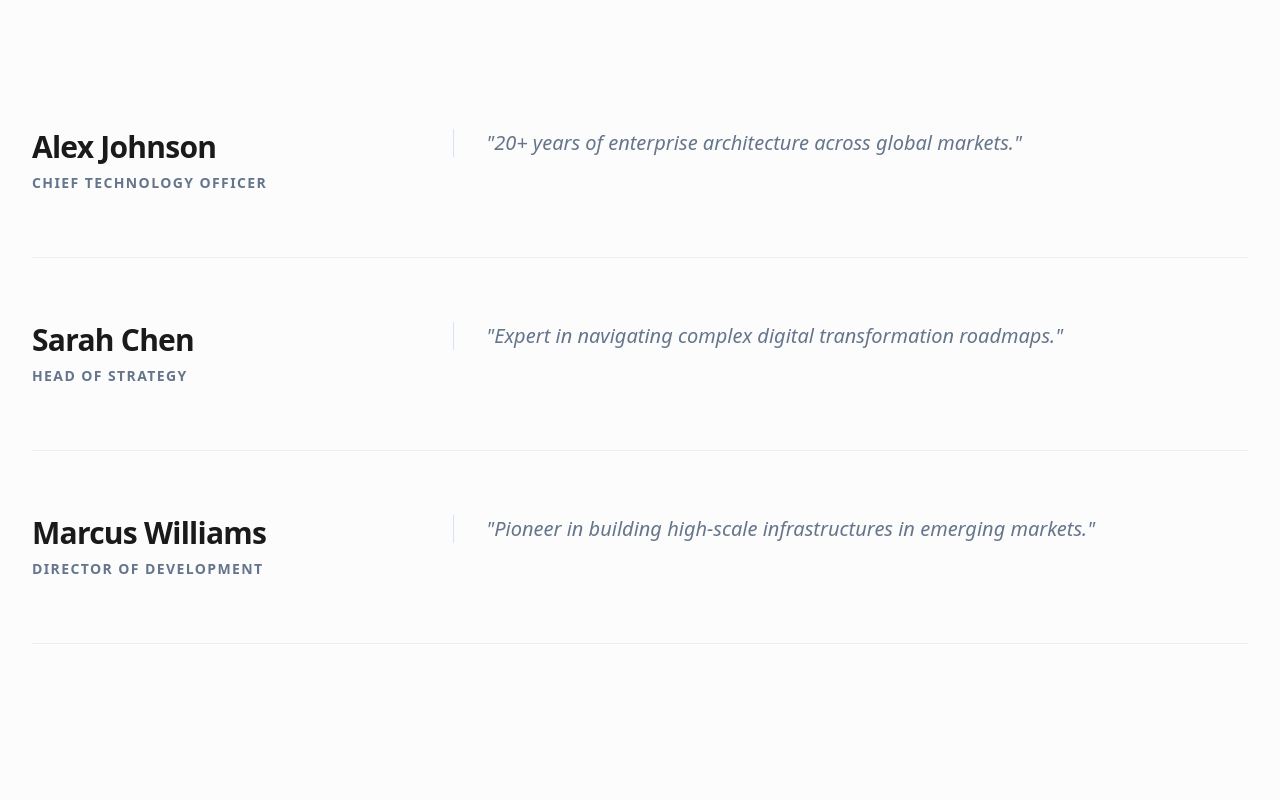
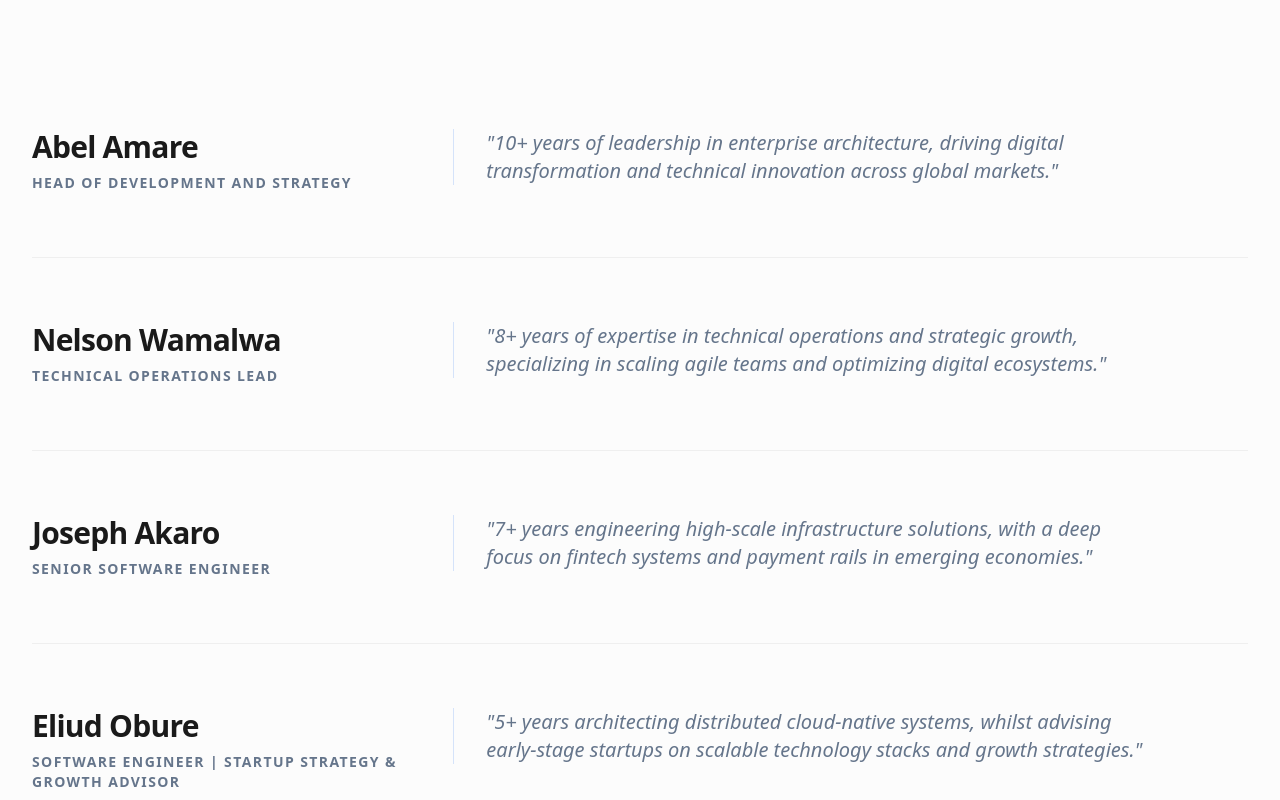
Before and after one commit to Eliud254/4-marcus, a Next.js app: page /about in a window 1280 px wide. Shown: the part 3100-3900 px from the top of the page. Built offline with nearby package versions, Linux system fonts and the light colour scheme.

Commit message:
Another commit

```diff
--- a/app/about/page.tsx
+++ b/app/about/page.tsx
@@ -24,19 +24,24 @@ export default function AboutPage() {
 
   const leadership = [
     {
-      name: 'Alex Johnson',
-      role: 'Chief Technology Officer',
-      bio: '20+ years of enterprise architecture across global markets.',
+      name: 'Abel Amare',
+      role: 'Head of Development and Strategy',
+      bio: '10+ years of leadership in enterprise architecture, driving digital transformation and technical innovation across global markets.',
     },
     {
-      name: 'Sarah Chen',
-      role: 'Head of Strategy',
-      bio: 'Expert in navigating complex digital transformation roadmaps.',
+      name: 'Nelson Wamalwa',
+      role: 'Technical Operations Lead',
+      bio: '8+ years of expertise in technical operations and strategic growth, specializing in scaling agile teams and optimizing digital ecosystems.',
     },
     {
-      name: 'Marcus Williams',
-      role: 'Director of Development',
-      bio: 'Pioneer in building high-scale infrastructures in emerging markets.',
+      name: 'Joseph Akaro',
+      role: 'Senior Software Engineer',
+      bio: '7+ years engineering high-scale infrastructure solutions, with a deep focus on fintech systems and payment rails in emerging economies.',
+    },
+    {
+      name: 'Eliud Obure',
+      role: 'Software Engineer | Startup Strategy & Growth Advisor',
+      bio: '5+ years architecting distributed cloud-native systems, whilst advising early-stage startups on scalable technology stacks and growth strategies.',
     },
   ]
 
--- a/app/blog/page.tsx
+++ b/app/blog/page.tsx
@@ -11,7 +11,7 @@ export default function BlogPage() {
     {
       title: 'The Future of AI in Enterprise Solutions',
       excerpt: 'Explore how artificial intelligence is transforming business operations and creating competitive advantages.',
-      author: 'Alex Johnson',
+      author: 'Abel Amare',
       date: 'Feb 10, 2025',
       category: 'AI & Machine Learning',
       image: 'https://images.unsplash.com/photo-1677442136019-21780ecad995?w=800'
@@ -19,7 +19,7 @@ export default function BlogPage() {
     {
       title: 'Digital Transformation Strategy: A Guide',
       excerpt: 'A comprehensive roadmap for businesses looking to modernize their digital infrastructure.',
-      author: 'Sarah Chen',
+      author: 'Nelson Wamalwa',
       date: 'Feb 05, 2025',
       category: 'Strategy',
       image: 'https://images.unsplash.com/photo-1460925895917-afdab827c52f?w=800'
@@ -27,7 +27,7 @@ export default function BlogPage() {
     {
       title: 'Building Scalable Cloud Architecture',
       excerpt: 'Best practices for designing cloud systems that grow with your business needs.',
-      author: 'Marcus Williams',
+      author: 'Joseph Akaro',
       date: 'Jan 30, 2025',
       category: 'Cloud Infrastructure',
       image: 'https://images.unsplash.com/photo-1451187580459-43490279c0fa?w=800'
@@ -35,7 +35,7 @@ export default function BlogPage() {
     {
       title: 'Cybersecurity in 2025: Staying Ahead',
       excerpt: 'Stay ahead of emerging security threats and protect your business from cyber attacks.',
-      author: 'Emma Rodriguez',
+      author: 'Eliud Obure',
       date: 'Jan 25, 2025',
       category: 'Security',
       image: 'https://images.unsplash.com/photo-1550751827-4bd374c3f58b?w=800'
```
